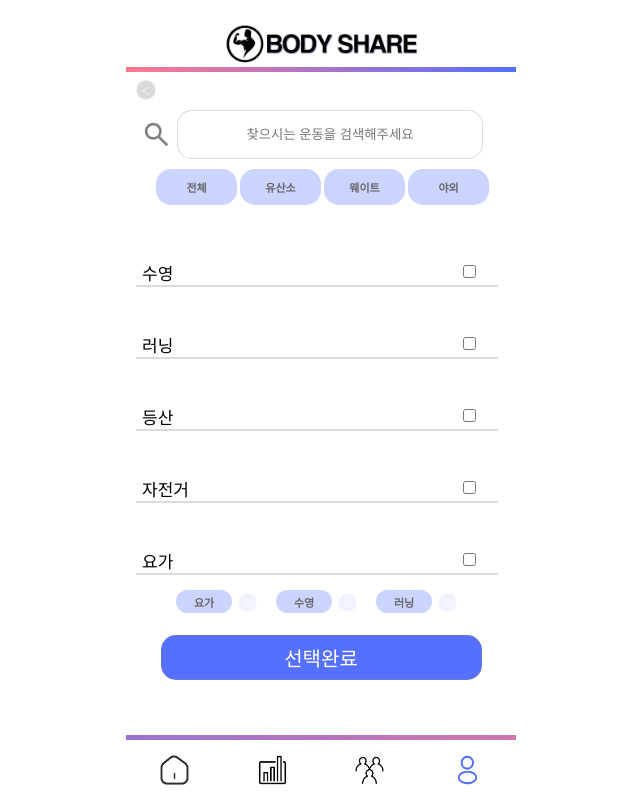
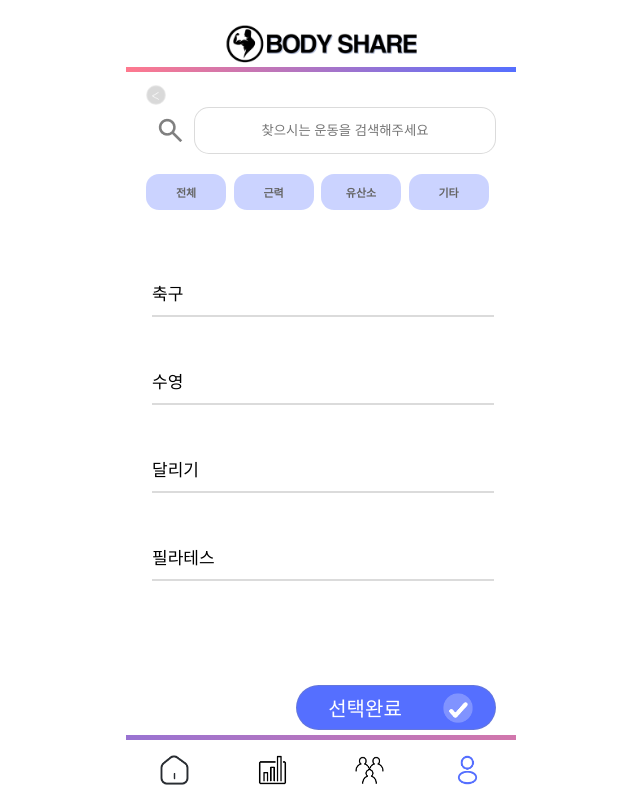
Before and after one commit to UNILION/BodyShare, a React (Create React App) app in the folder BodyShare-app/: page /mypage/modify/interest in a window 1280 px wide. Shown: the whole page, without its empty margins (319-959 px from the left). Built offline with nearby package versions, Linux system fonts and the light colour scheme.

Commit message:
feat: 관심사 선택 방식 변경

```diff
--- a/BodyShare-app/src/pages/mypage/InterestModify.js
+++ b/BodyShare-app/src/pages/mypage/InterestModify.js
@@ -1,19 +1,14 @@
+import React, { useState } from 'react';
 import styled from "styled-components";
-import search from "../../assets/Img/search.png"
-import backButton from "../../assets/Img/back.png"
-import xbutton from "../../assets/Img/xbutton.png"
+import search from "../../assets/Img/search.png";
+import backButton from "../../assets/Img/back.png";
+import plus from "../../assets/Img/check.png"
+import Button from "../../components/commons/Button"
 import { useNavigate } from "react-router-dom";
 import Tag from "../../components/commons/Tag";
-import ButtonTT from "./NewVer/ButtonTT"
 
-const SelectDiv = styled.div`
-  margin: 10px;
-`;
-
-const SportSearchContainer = styled.div`
-  display: grid;
-  grid-template-rows: auto auto auto 1fr;
-  gap: 10px;
+const Container = styled.div`
+  padding: 10px 20px;
 `;
 
 const PreviousButton = styled.button`
@@ -29,206 +24,135 @@ const PreviousButton = styled.button`
 `;
 
 const SearchInput = styled.div`
-  margin-left: 5px;
-  grid-row: 2;
-  display: flex;
-  align-items: center;
+  display: grid;
+  grid-template-columns: 1fr 3fr;
+  margin-bottom: 20px;
 `;
 
 const Input = styled.input`
-  width: 300px;
+  width: 260px;
   height: 45px;
   border: 1px solid rgba(135, 135, 135, 0.3);
   border-radius: 15px;
   text-align: center;
+  padding: 0 20px;
 `;
 
 const Search = styled.img`
-  margin-right: 5px;
+  margin: auto;
 `;
 
-const SportSearchResult = styled.div`
-
+const CategoryList = styled.div`
+  display: grid;
+  grid-template-columns: 1fr 1fr 1fr 1fr;
 `;
 
-const CategoryList = styled.ul`
-  grid-template-rows: 1fr 1fr 1fr 1fr;
-  list-style: none;
-  margin-left: 20px;
-`;
-
-const ResultList = styled.ul`
-  list-style: none;
-  gap: 10px;
+const ResultList = styled.div`
+  margin-top: 20px;
+  display: grid;
+  grid-template-rows: 1fr 1fr 1fr 1fr 1fr;
 `;
 
 const ResultButton = styled.button`
-    background-color: white;
+  margin-top: 10px;
+  background-color: ${(props) => (props.active ? props.hoverColor : 'white')};
   border: none;
-    padding-top: 45px;
-    padding-bottom: 0px;
+  border-radius: 15px;
+  padding-top: 40px;
+  cursor: pointer;
+  transition: background-color 0.2s;
+
+  &:hover {
+    background-color: ${(props) => (props.active ? props.hoverColor : 'white')};
+  }
 `;
 
 const RP = styled.p`
   font-size: 17px;
-`;
-
-const CheckBox = styled.input.attrs({ type: "checkbox" })`
-  border: 2px solid #556FFF;
-  float: right;
-  margin-top: 50px;
-  margin-right: 30px;
+  text-align: left;
+  margin-bottom: 10px;
 `;
 
 const Line = styled.div`
-  width: 360px;
+  width: 340px;
   border: 1px solid rgba(135, 135, 135, 0.3);
-`;
-
-const SelectedDiv = styled.div`
-  grid-row: 6;
-  display: grid;
-  grid-template-columns: 1fr 1fr 1fr;
-  width: 300px;
-  height: 25px;
-  margin: 15px auto auto 40px;
-`;
-
-const Select = styled.div`
-  display: grid;
-  grid-template-columns: 1fr 1fr;
-
-`;
-
-const DeleteButtonDiv = styled.div`
-  width: 30px;
-  display: flex;
-  flex-direction: column;
-  justify-content: center;
-  align-items: center;
-`;
-
-const DeleteButton = styled.button`
-  width: 19px;
-  height: 19px;
-  background-color: rgba(85, 111, 255, 0.3);
-  border-radius: 50%;
-  border: none;
-  background: url(${xbutton}) no-repeat center center;
-  background-size: cover;
-  &:hover {
-    cursor: pointer;
-  }
-`;
-
-const Donediv = styled.div`
-  grid-row: 7;
-  width: 390px;
-  height: 60px;
-  margin: 20px auto;
-  text-align: center;
 `;
 
 const InterestModify = function () {
   const navigate = useNavigate();
+  const [buttonStates, setButtonStates] = useState({
+    button1: false,
+    button2: false,
+    button3: false,
+    button4: false
+  });
+
+  const handleButtonClick = (buttonName) => {
+    setButtonStates((prevState) => ({
+      ...prevState,
+      [buttonName]: !prevState[buttonName],
+    }));
+  };
 
   return (
-    <>
-      <SelectDiv>
-        <SportSearchContainer>
-          <PreviousButton onClick={() => {navigate("/mypage/modify")}}></PreviousButton>
+    <Container>
+      <PreviousButton onClick={() => navigate("/mypage/modify")} />
       <SearchInput>
-            <Search src={search}></Search>
+        <Search src={search} />
         <Input type="text" placeholder="찾으시는 운동을 검색해주세요" />
       </SearchInput>
       <CategoryList>
-            <Tag
-              tagName="전체"
-              br="15px"
-              width="81px"
-              height="36px"
-              mr="3px"
+        <Tag tagName="전체" width="80px" height="36px" br="13px" />
+        <Tag tagName="근력" width="80px" height="36px" br="13px" />
+        <Tag tagName="유산소" width="80px" height="36px" br="13px" />
+        <Tag tagName="기타" width="80px" height="36px" br="13px" />
+      </CategoryList>
+      <ResultList>
+        <ResultButton
+        active={buttonStates.button1}
+        onClick={() => handleButtonClick('button1')}
+        hoverColor="rgba(85, 111, 255, 0.7)"
+        >
+          <RP>축구</RP>
+          <Line></Line>
+        </ResultButton>
+        <ResultButton
+          active={buttonStates.button2}
+          onClick={() => handleButtonClick('button2')}
+          hoverColor="rgba(85, 111, 255, 0.7)"
+        >
+          <RP>수영</RP>
+          <Line></Line>
+        </ResultButton>
+        <ResultButton
+          active={buttonStates.button3}
+          onClick={() => handleButtonClick('button3')}
+          hoverColor="rgba(85, 111, 255, 0.7)"
+        >
+          <RP>달리기</RP>
+          <Line></Line>
+        </ResultButton>
+        <ResultButton
+          active={buttonStates.button4}
+          onClick={() => handleButtonClick('button4')}
+          hoverColor="rgba(85, 111, 255, 0.7)"
+        >
+          <RP>필라테스</RP>
+          <Line></Line>
+        </ResultButton>
+      </ResultList>
+
+      <Button
+        name="선택완료"
+        img={plus}
+        width="200px"
+        display="block"
+        ml="auto"
+        mt="15px"
+        onClick={() => navigate("/mypage/modify")}
       />
-            <Tag
-              tagName="유산소"
-              br="15px"
-              width="81px"
-              height="36px"
-              mr="3px"
-            />
-            <Tag
-              tagName="웨이트"
-              br="15px"
-              width="81px"
-              height="36px"
-              mr="3px"
-            />
-            <Tag
-              tagName="야외"
-              br="15px"
-              width="81px"
-              height="36px"
-            />
-          </CategoryList>
-          <SportSearchResult>
-            <ResultList>
-              <ResultButton><RP>수영</RP></ResultButton>
-              <CheckBox ></CheckBox>
-              <Line></Line>
-              <ResultButton><RP>러닝</RP></ResultButton>
-              <CheckBox ></CheckBox>
-              <Line></Line>
-              <ResultButton><RP>등산</RP></ResultButton>
-              <CheckBox ></CheckBox>
-              <Line></Line>
-              <ResultButton><RP>자전거</RP></ResultButton>
-              <CheckBox ></CheckBox>
-              <Line></Line>
-              <ResultButton><RP>요가</RP></ResultButton>
-              <CheckBox ></CheckBox>
-              <Line></Line>
-            </ResultList>
-          </SportSearchResult>
-        </SportSearchContainer>
-        <SelectedDiv>
-          <Select>
-            <Tag
-              tagName="요가"
-            />
-            <DeleteButtonDiv>
-              <DeleteButton ></DeleteButton>
-            </DeleteButtonDiv>
-          </Select>
-          <Select>
-            <Tag
-              tagName="수영"
-            />
-            <DeleteButtonDiv>
-              <DeleteButton ></DeleteButton>
-            </DeleteButtonDiv>
-          </Select>
-          <Select>
-            <Tag
-              tagName="러닝"
-            />
-            <DeleteButtonDiv>
-              <DeleteButton ></DeleteButton>
-            </DeleteButtonDiv>
-          </Select>
-        </SelectedDiv>
-        <Donediv>
-          <ButtonTT
-            name="선택완료"
-            onClick={() => navigate("/mypage/modify")}
-            width="321px"
-            height="45px"
-            br="15px"
-            mr="20px"
-          />
-        </Donediv>
-      </SelectDiv>
-    </>
-  )
+    </Container>
+  );
 };
 
 export default InterestModify;
```
Lines whose indentation alone changed are shown as unchanged.
